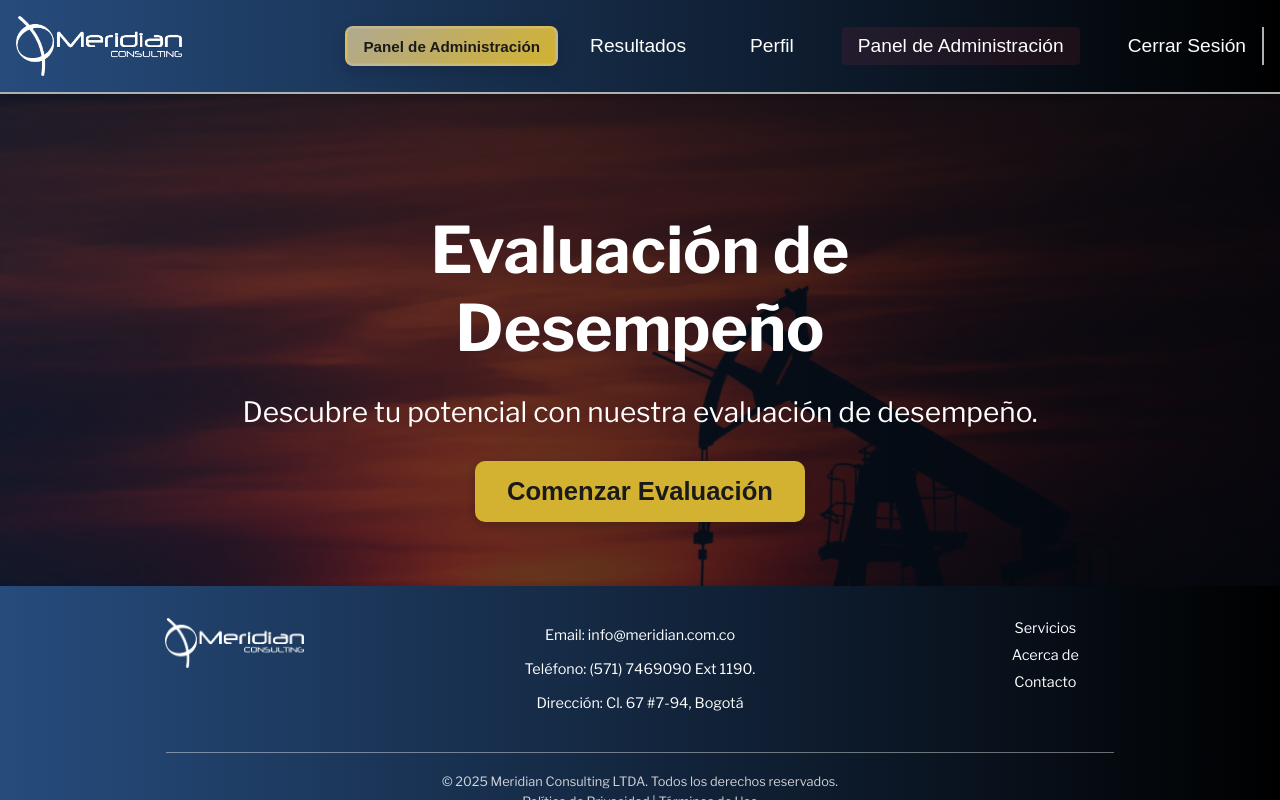
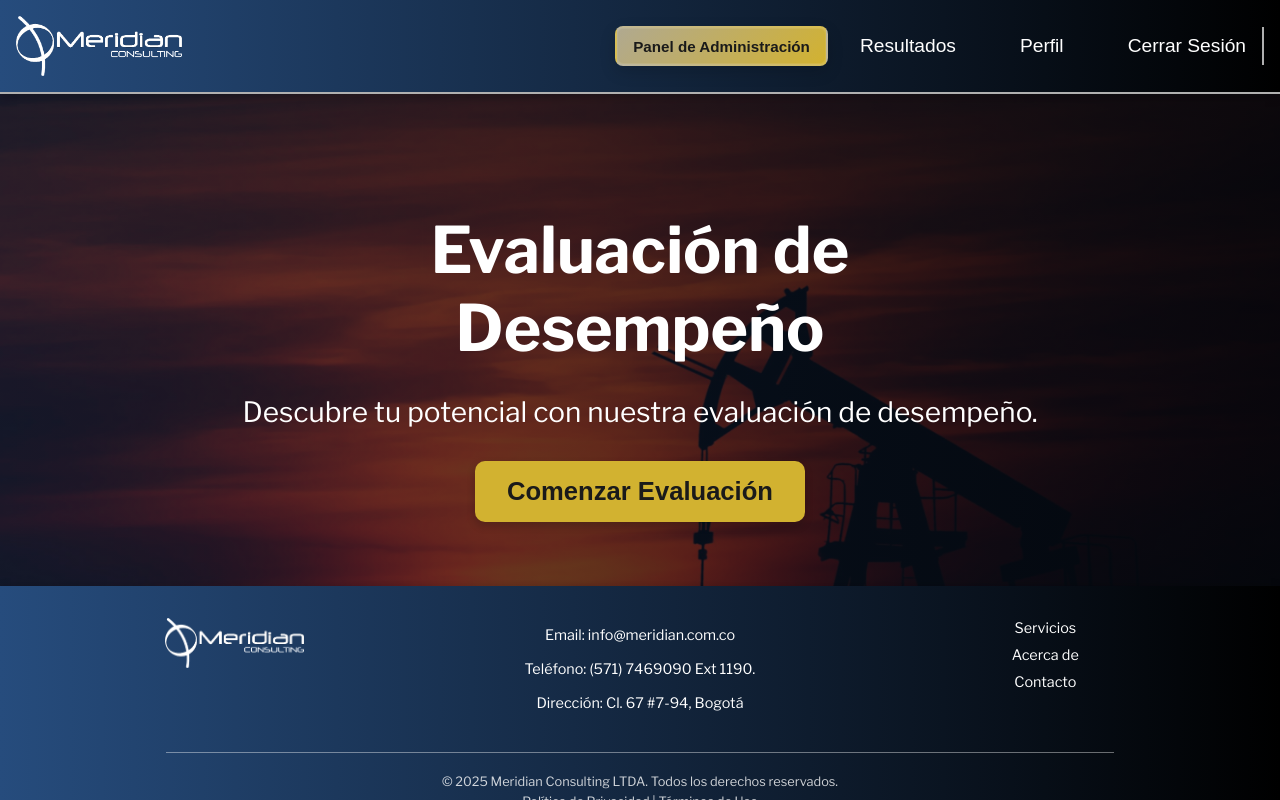
Before and after one commit to MeridianConsulting/Evaluacion, a React (Create React App) app in the folder frontend/: page /LandingPage in a window 1280 px wide. Built offline with nearby package versions, Linux system fonts and the light colour scheme; sample sign-in values are in the browser's storage; what @react-pdf/renderer would draw is missing.

Commit message:
cambios base de datos

```diff
--- a/frontend/src/components/Header.js
+++ b/frontend/src/components/Header.js
@@ -158,12 +158,7 @@ function Header({ onLogout, userRole: propUserRole }) {
               </button>
             )}
 
-            {/* Solo administradores pueden acceder al panel de administración */}
-            {effectiveRole === "admin" && (
-              <button className="menu-item admin" onClick={() => goToPage('/admin')}>
-                Panel de Administración
-              </button>
-            )}
+            {/* Botón de administración solo se muestra como botón rápido superior para evitar duplicados */}
 
             <button className="menu-item logout" onClick={handleLogout}>
               Cerrar Sesión
```
